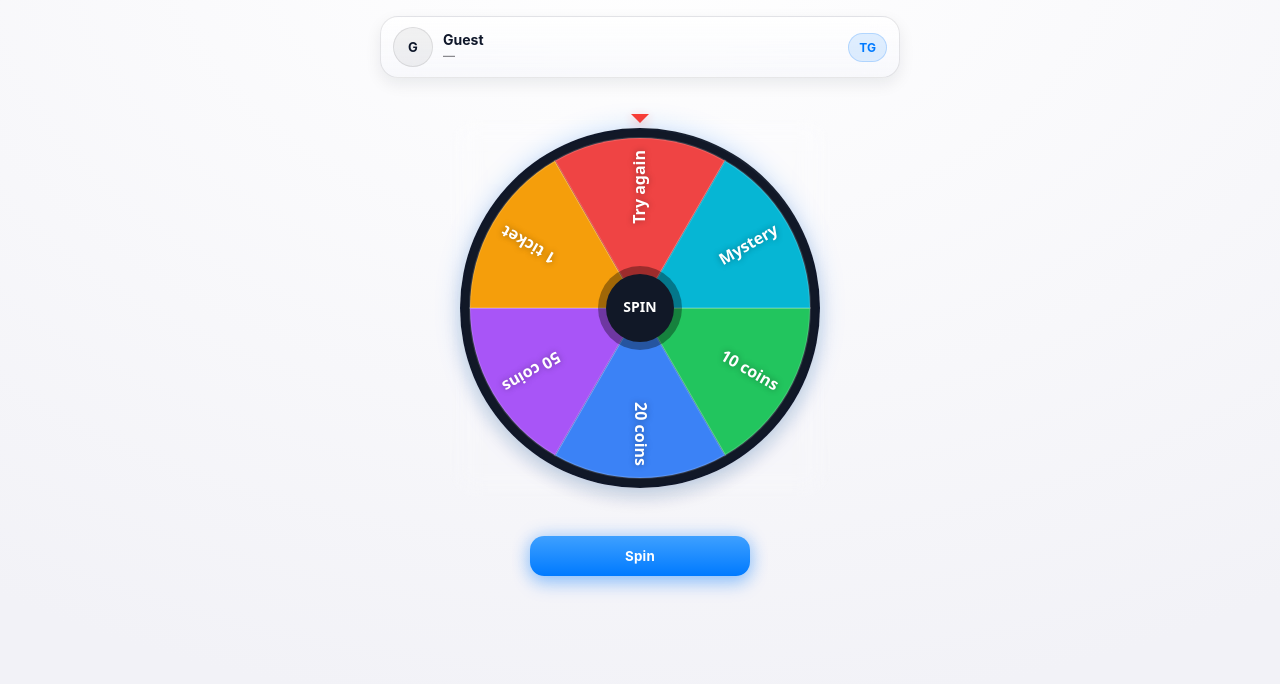
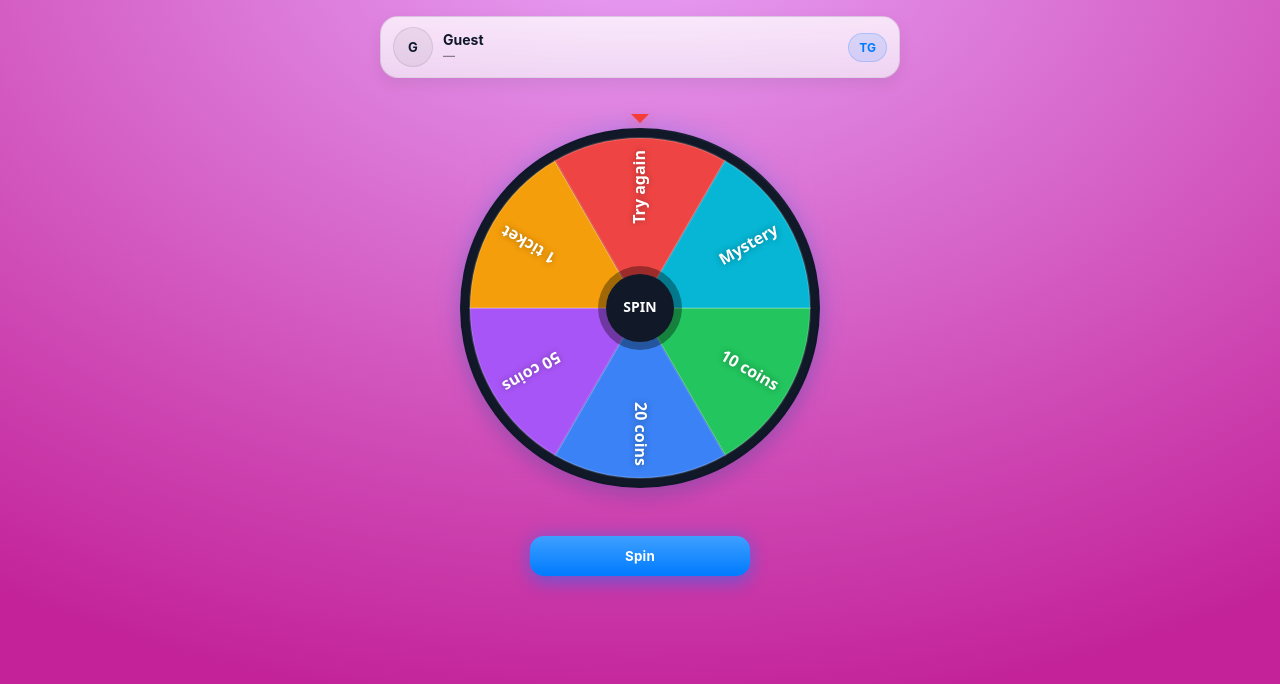
Before and after one commit to work-crosca/wheel, a React (Vite) app: page / in a window 1280 px wide. Shown: the top 684 px of the page. Built offline with nearby package versions, Linux system fonts and the light colour scheme.

Commit message:
change bg style

```diff
--- a/src/styles/App.css
+++ b/src/styles/App.css
@@ -1,6 +1,6 @@
 .app {
   min-height: 100dvh;
-  background: radial-gradient(1200px 800px at 50% -10%, #ffffff, var(--ios-bg));
+  background: radial-gradient(1200px 800px at 50% -10%, #E8A3F7, var(--ios-bg));
   display: grid;
   align-content: start;
   justify-items: center;
--- a/src/styles/WinModal.css
+++ b/src/styles/WinModal.css
@@ -60,8 +60,6 @@
   cursor: pointer;
   font-size: 15px;
   width: 100%;
-  box-shadow: 0 8px 18px rgba(0, 122, 255, 0.28),
-    0 0 18px rgba(0, 122, 255, 0.3);
 }
 
 .win-modal__share {
--- a/src/styles/base.css
+++ b/src/styles/base.css
@@ -13,7 +13,7 @@
   background-color: #f2f2f7;
   color: #0f172a;
 
-  --ios-bg: #f2f2f7;
+  --ios-bg: #c32298;
   --ios-card: #ffffff;
   --ios-border: rgba(60, 60, 67, 0.12);
   --ios-label: #0f172a;
```
